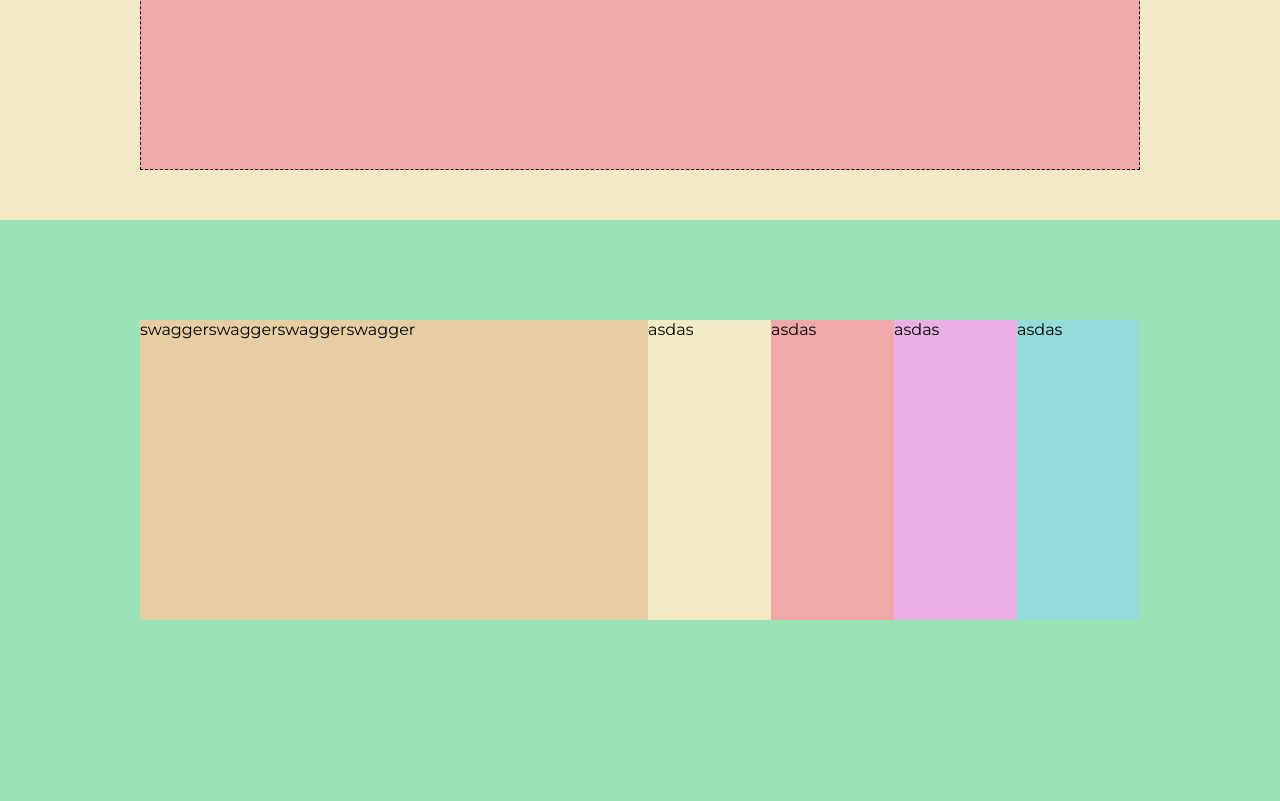
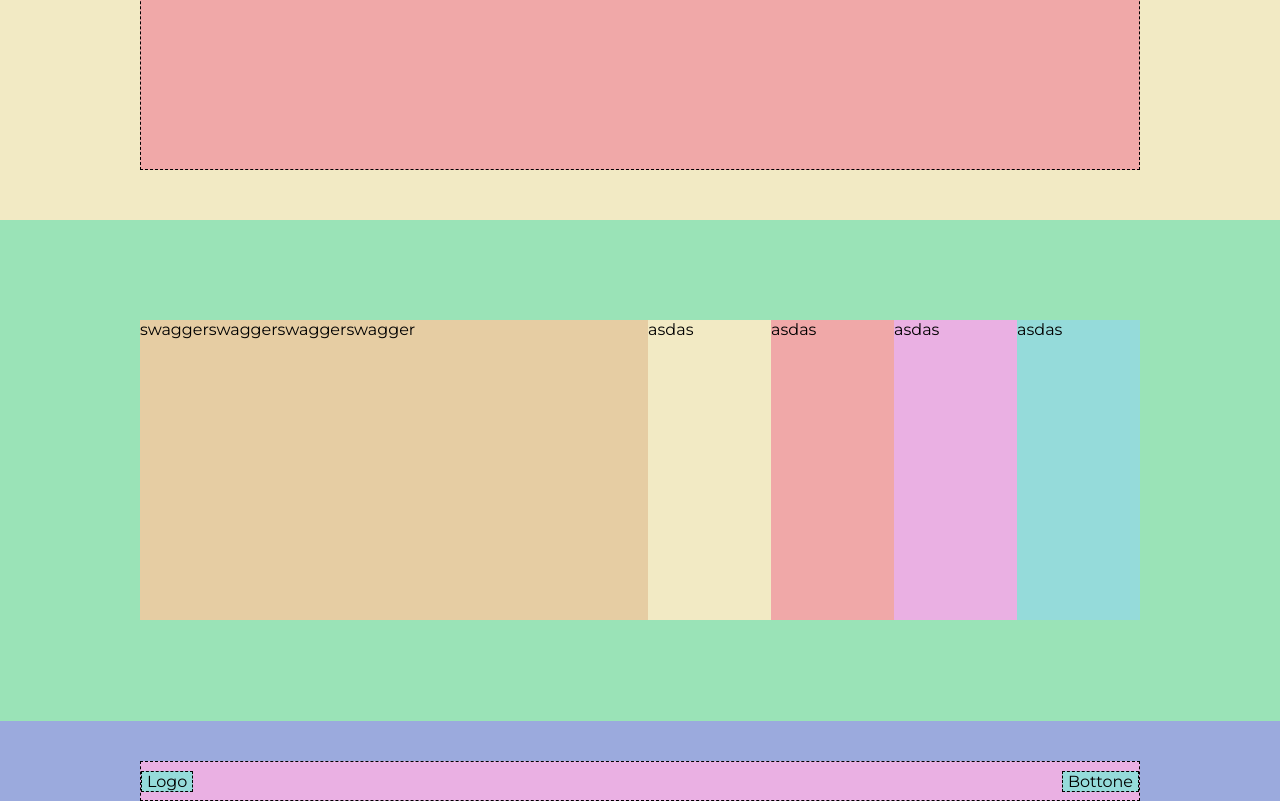
Before and after one commit to MindfulLearner/htmlcss-struttura-discord, a plain HTML site: page index.html in a window 1280 px wide. Shown: the part 1971-2772 px from the top of the page. Before the commit the page ends 2691 px from the top, so only its background shows below. Drawn offline with Linux system fonts and the light colour scheme.

Commit message:
aggiunti screenshots e footer

```diff
--- a/css/master.css
+++ b/css/master.css
@@ -160,7 +160,7 @@ body {
     min-height: 300px;
     background-color: #E6CDA3;
     flex-grow: 3;
-    overflow-wrap: break-word;
+    overflow-wrap: break-word; /* mhm non viene come mi aspettavo io. non so come farli andare a capo. */
 }
 .container6-2 {
     min-height: 300px;
@@ -183,3 +183,32 @@ body {
 
     flex-grow: 1;
 }
+
+/* footer teoricamente finale */
+
+.box.lavoro.footer {
+    margin-top: 1px;
+    display: flex;
+    min-height: 80px;
+    background-color: #9BAADD;
+    align-items: end;
+    justify-content: center;
+}
+
+.flexBoxFooter {
+    min-height: 40px;
+    background-color: #EAB0E3;
+    display: flex;
+    width: 1000px;
+    align-items: center;
+    justify-content: space-between;
+
+    border: 1px dashed black;
+}
+
+.Logo, .Bottone {
+    border: 1px dashed black;
+    background-color: #95DBDA;
+    padding-left: 5px;
+    padding-right: 5px;
+}
--- a/index.html
+++ b/index.html
@@ -75,6 +75,13 @@
             </div>
         </div>
 
+        <!-- footer teoricamente. -->
+        <div class="box lavoro footer">
+            <div class="flexBoxFooter">
+                <div class="Logo">Logo</div>
+                <div class="Bottone">Bottone</div>
+            </div>
+        </div>
 
     </body>
 </html>
```
Also changed, not shown: screeshots/Screenshot 2024-06-11 005035.png (added), screeshots/Screenshot 2024-06-11 011707.png (added), screeshots/Screenshot 2024-06-11 012943.png (added), screeshots/Screenshot 2024-06-11 012953.png (added), screeshots/Screenshot 2024-06-11 013007.png (added), screeshots/Screenshot 2024-06-11 013011.png (added), 1 other file.
